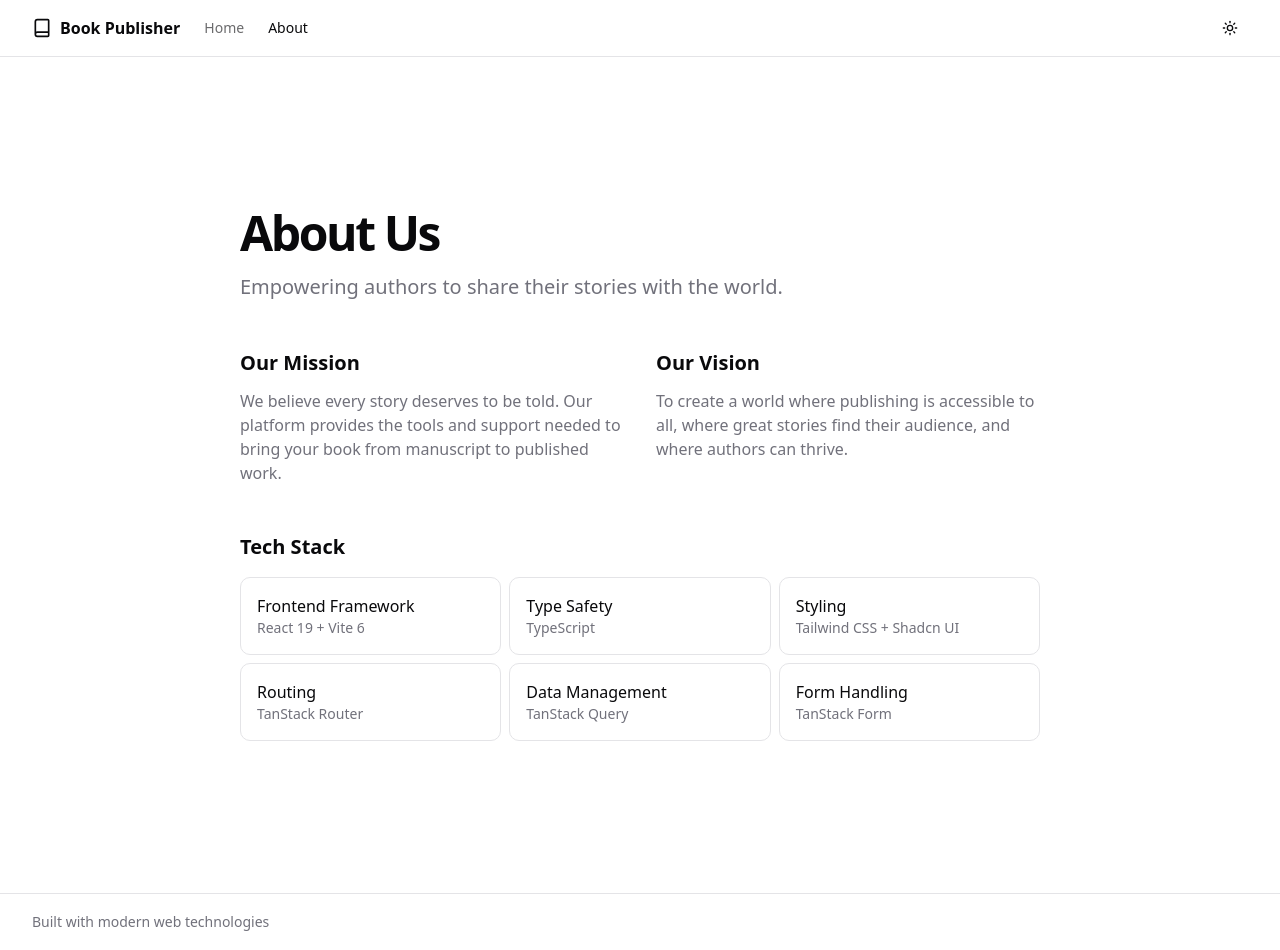
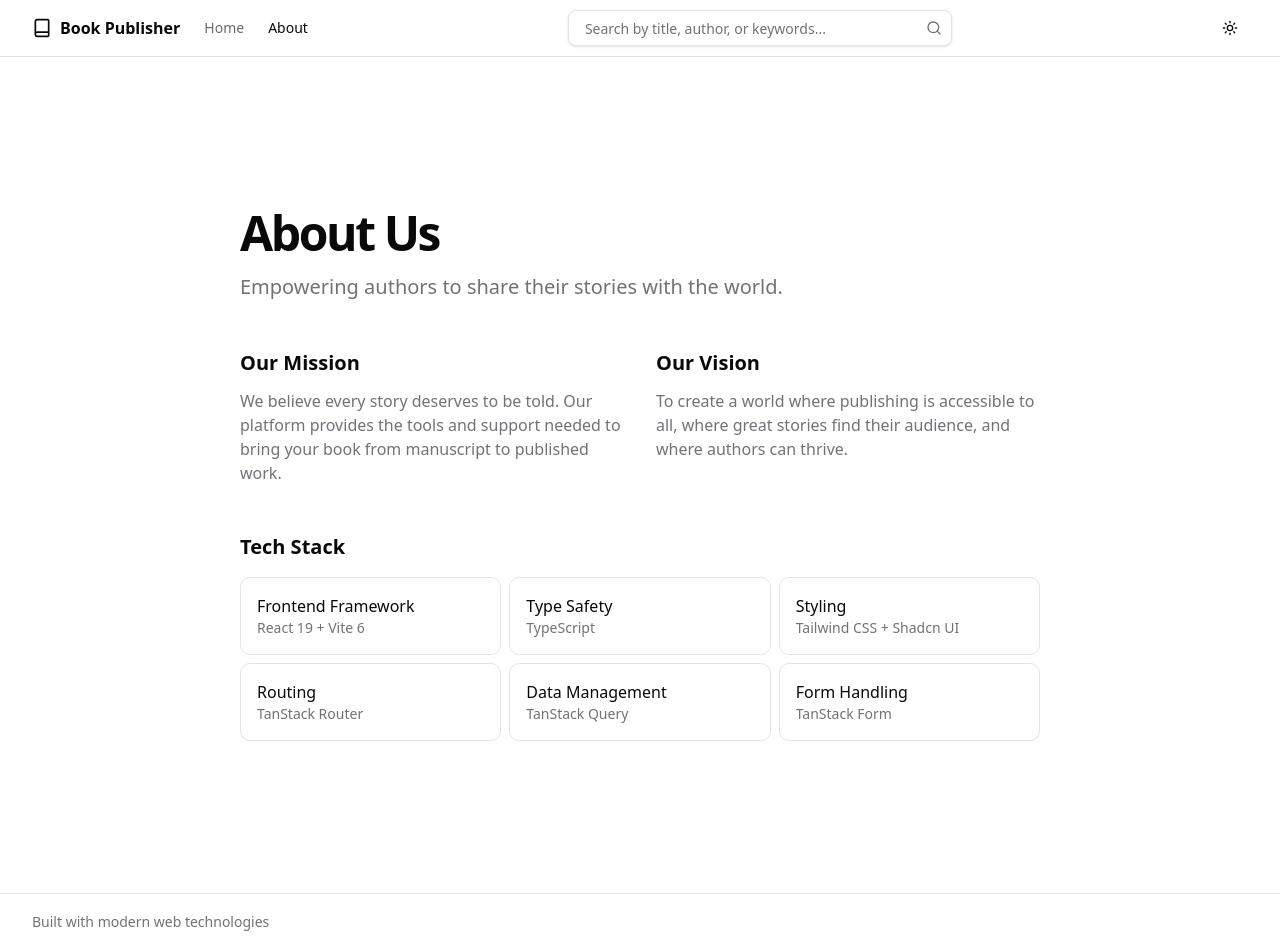
Before and after one commit to patrickhaahr/BookPublisher, a React (Vite) app in the folder frontend/: page /about in a window 1280 px wide. Built offline with nearby package versions, Linux system fonts and the light colour scheme.

Commit message:
Add SearchBar component and integrate it into the header layout

```diff
--- /dev/null
+++ b/frontend/src/components/search-bar.tsx
@@ -0,0 +1,14 @@
+import { Search } from 'lucide-react'
+
+export function SearchBar() {
+  return (
+    <div className="relative w-full max-w-sm">
+      <Search className="absolute right-2.5 top-2.5 h-4 w-4 text-muted-foreground" />
+      <input
+        type="search"
+        placeholder="Search by title, author, or keywords..."
+        className="flex h-9 w-full rounded-md border border-input bg-background px-3 py-1 pl-4 text-sm shadow-sm transition-colors file:border-0 file:bg-transparent file:text-sm file:font-medium placeholder:text-muted-foreground focus-visible:outline-none focus-visible:ring-1 focus-visible:ring-ring disabled:cursor-not-allowed disabled:opacity-50"
+      />
+    </div>
+  )
+}
--- a/frontend/src/routes/__root.tsx
+++ b/frontend/src/routes/__root.tsx
@@ -2,6 +2,7 @@ import { createRootRoute, Link, Outlet } from '@tanstack/react-router'
 import { TanStackRouterDevtools } from '@tanstack/react-router-devtools'
 import { ThemeProvider } from '@/components/theme-provider'
 import { ThemeToggle } from '@/components/ui/theme-toggle'
+import { SearchBar } from '@/components/search-bar'
 import { Book } from 'lucide-react'
 
 export const Route = createRootRoute({
@@ -10,7 +11,7 @@ export const Route = createRootRoute({
       <div className="relative min-h-screen flex flex-col bg-background text-foreground">
         <header className="sticky top-0 z-50 w-full border-b bg-background/95 backdrop-blur supports-[backdrop-filter]:bg-background/60">
           <div className="container mx-auto px-4 sm:px-6 lg:px-8">
-            <div className="flex h-14 items-center justify-between">
+            <div className="flex h-14 items-center justify-between gap-4">
               <div className="flex items-center gap-6">
                 <Link to="/" className="flex items-center space-x-2">
                   <Book className="h-5 w-5" />
@@ -31,7 +32,13 @@ export const Route = createRootRoute({
                   </Link>
                 </nav>
               </div>
+              <div className="flex-1 max-w-sm hidden md:block">
+                <SearchBar />
+              </div>
               <div className="flex items-center gap-4">
+                <div className="md:hidden">
+                  <SearchBar />
+                </div>
                 <ThemeToggle />
               </div>
             </div>
```
